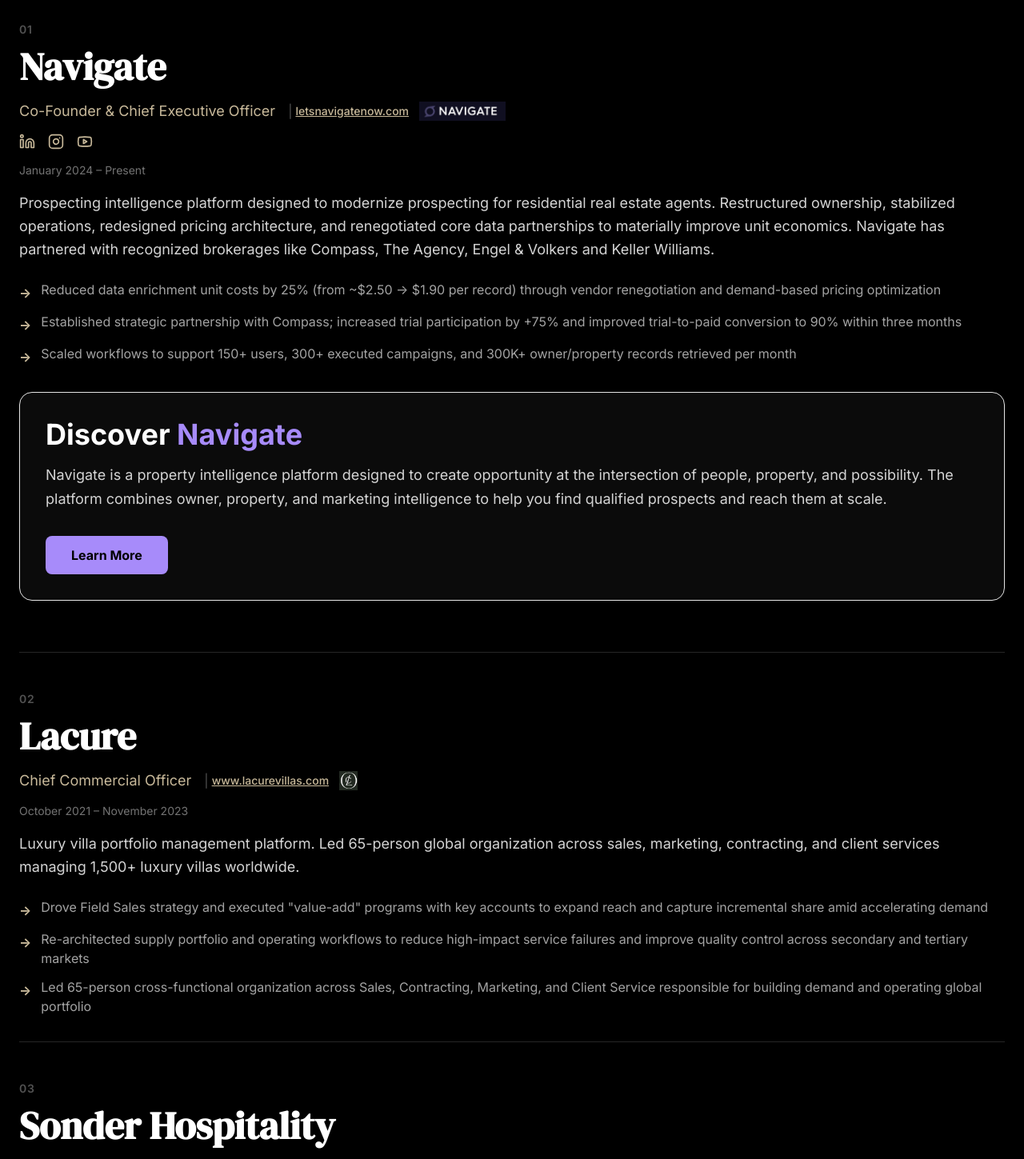
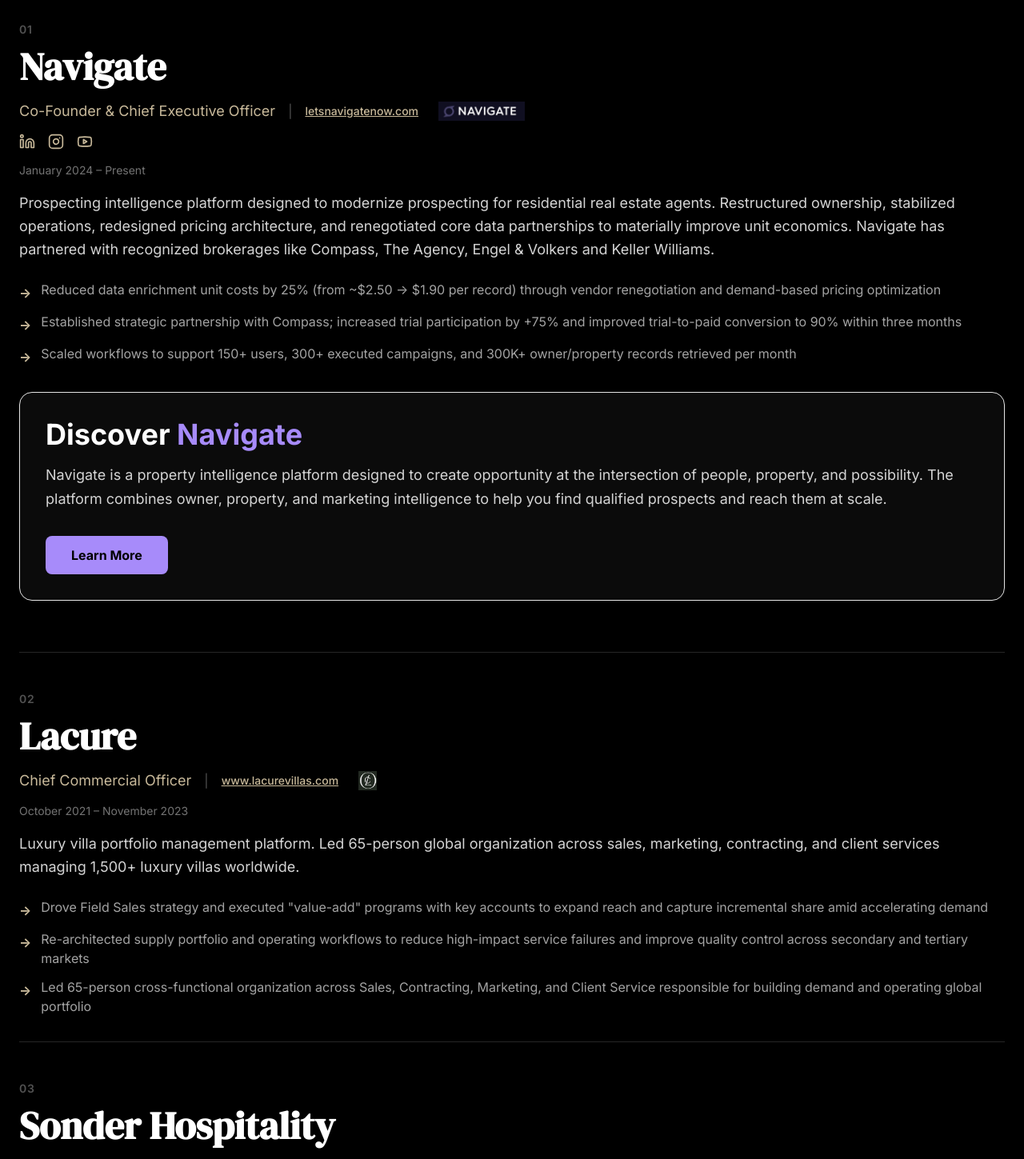
Before and after one commit to letsnavigatebmw/brandonmweaver, a React (Vite) app: page / in a window 1280 px wide. Shown: the part 4080-5529 px from the top of the page at 80% size. Built offline with nearby package versions, Linux system fonts and the light colour scheme.

Commit message:
Add horizontal padding to URL links

```diff
--- a/src/components/Projects.jsx
+++ b/src/components/Projects.jsx
@@ -132,7 +132,7 @@ Prior roles include Chief Commercial Officer at Lacure, executive leadership at
                           href={experiences[0].url}
                           target="_blank"
                           rel="noopener noreferrer"
-                          className="text-sm text-gold-400 hover:text-gold-300 transition-colors font-medium underline"
+                          className="text-sm text-gold-400 hover:text-gold-300 transition-colors font-medium underline px-3"
                         >
                           {experiences[0].url.replace('https://', '').replace('http://', '').replace(/\/$/, '')}
                         </a>
@@ -271,7 +271,7 @@ Prior roles include Chief Commercial Officer at Lacure, executive leadership at
                         href={exp.url}
                         target="_blank"
                         rel="noopener noreferrer"
-                        className="text-sm text-gold-400 hover:text-gold-300 transition-colors font-medium underline"
+                        className="text-sm text-gold-400 hover:text-gold-300 transition-colors font-medium underline px-3"
                       >
                         {exp.url.replace('https://', '').replace('http://', '').replace(/\/$/, '')}
                       </a>
```
